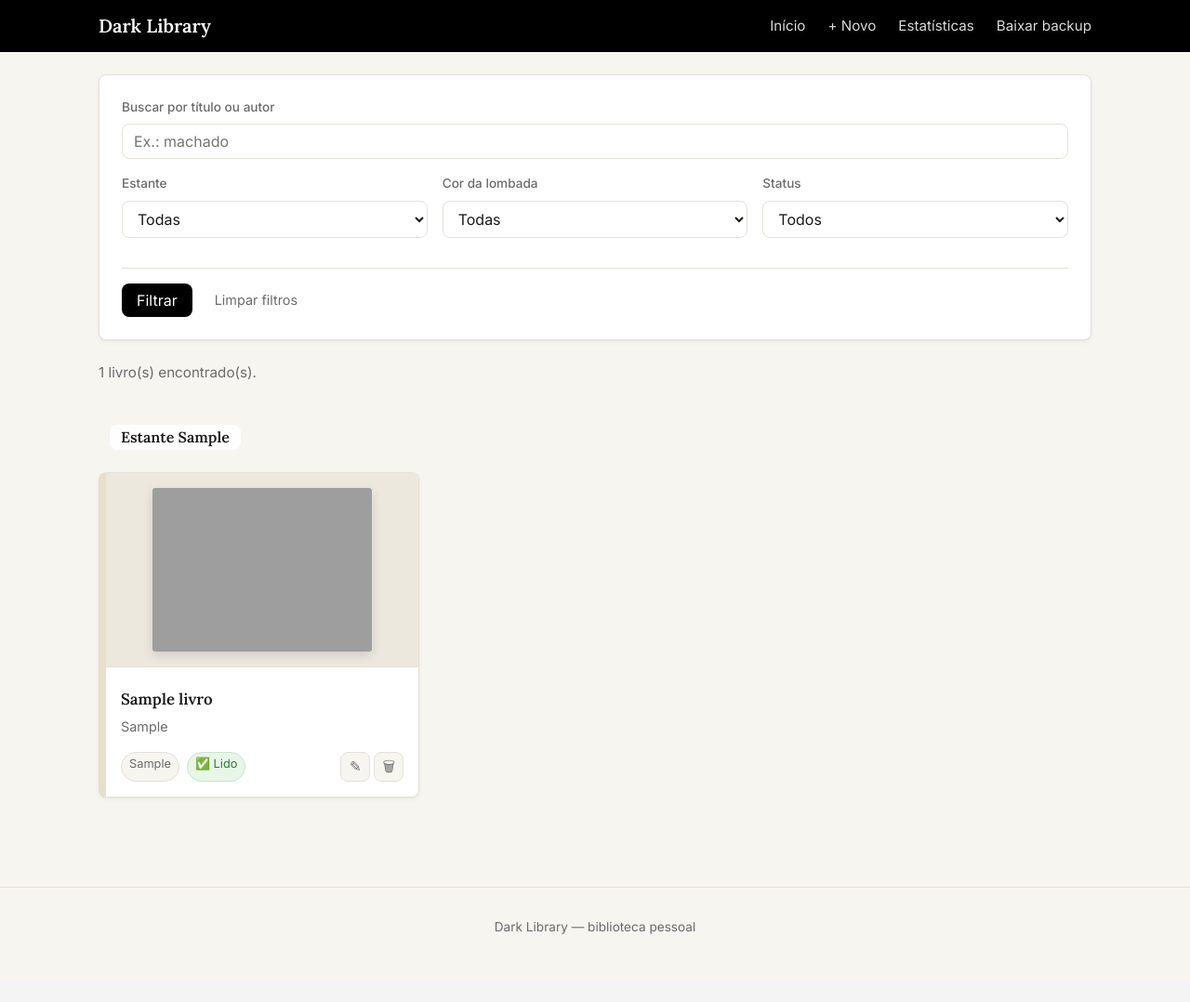
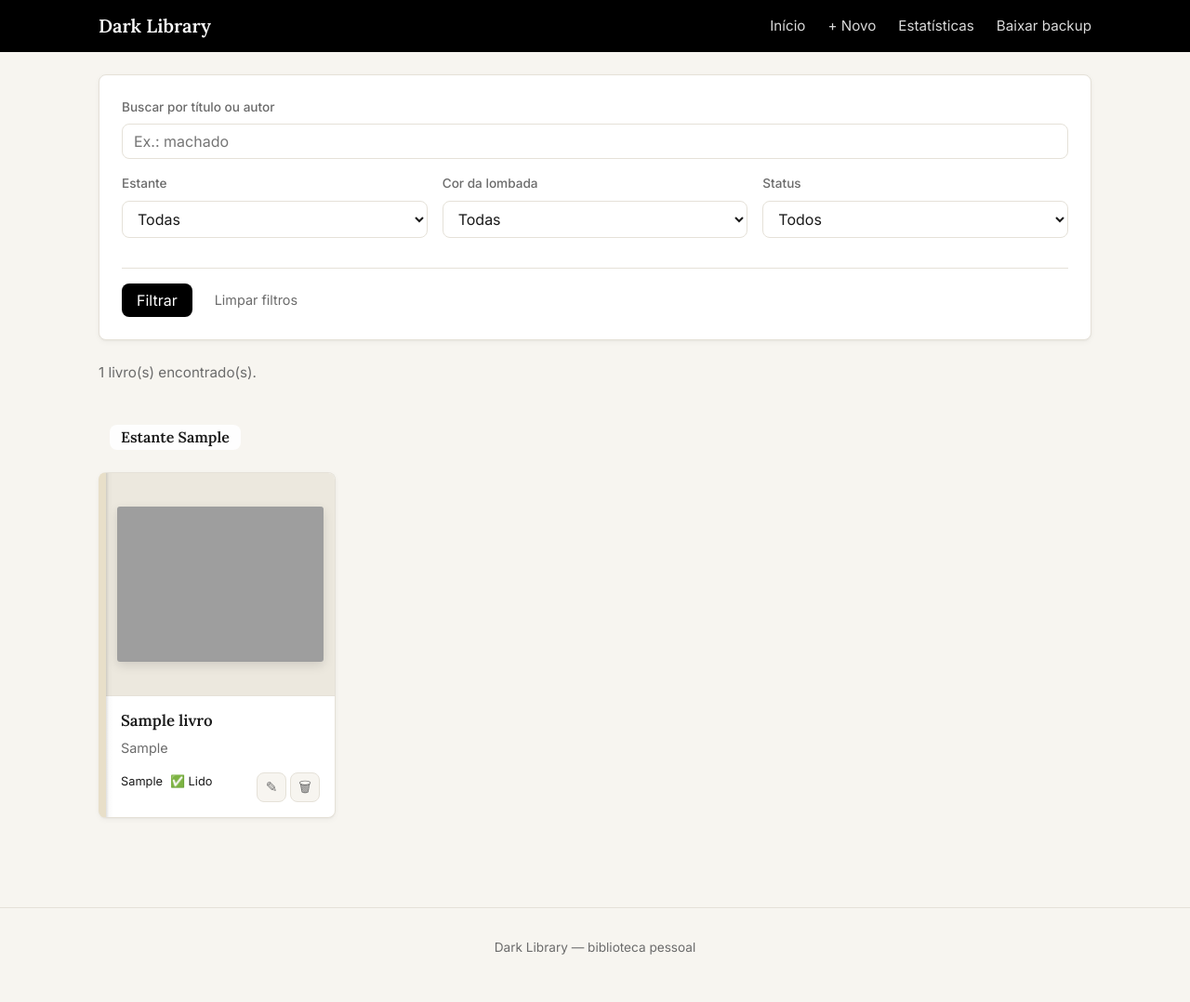
Before and after one commit to sheppita/darklibrary, a Flask app: page / in a window 1280 px wide. Shown: the whole page at 93% size. Before the commit the page ends 1005 px from the top, so only its background shows below. Run offline with Flask 3, Linux system fonts and the light colour scheme; tables that the repository leaves empty hold one stand-in row (values such as "Sample post"); some libraries are stand-ins or nearby versions; grey boxes are pictures that could not be loaded.

Commit message:
Etapa 13: polimento de cards, grid com 5 colunas, preview da capa

```diff
--- a/static/estilo.css
+++ b/static/estilo.css
@@ -284,35 +284,97 @@ input:focus, select:focus, textarea:focus {
     }
 }
 
-@media (min-width: 960px) {
+@media (min-width: 900px) {
     .lista-livros {
         grid-template-columns: repeat(3, 1fr);
     }
 }
 
+@media (min-width: 1200px) {
+    .lista-livros {
+        grid-template-columns: repeat(4, 1fr);
+    }
+}
+
+@media (min-width: 1500px) {
+    .lista-livros {
+        grid-template-columns: repeat(5, 1fr);
+    }
+}
+
 /* ─────────────────────────────────────────────
-   9. Card de livro (versão base — refinar na 5.5)
+   9. Card de livro (com ou sem capa)
    ───────────────────────────────────────────── */
 
 .card-livro {
-    --cor-lombada: var(--cor-borda); /* fallback se a cor não vier do app */
+    --cor-lombada: var(--cor-borda);
 
     background-color: var(--cor-superficie);
     border: 1px solid var(--cor-borda);
     border-left: 8px solid var(--cor-lombada);
     border-radius: var(--raio);
-    padding: var(--esp-4);
     box-shadow: var(--sombra-suave);
     transition: transform 0.12s ease, box-shadow 0.12s ease;
     display: flex;
     flex-direction: column;
-    gap: var(--esp-2);
-    min-height: 110px;
+    overflow: hidden;
+    padding: 0;
+    /* Camada interna sutil que reforça a tarja mesmo quando a cor é clara */
+    position: relative;
+}
+
+.card-livro::before {
+    content: "";
+    position: absolute;
+    top: 0;
+    left: 0;
+    bottom: 0;
+    width: 8px;
+    background-image: linear-gradient(
+        to right,
+        rgba(0, 0, 0, 0.12) 0%,
+        rgba(0, 0, 0, 0.02) 40%,
+        rgba(0, 0, 0, 0) 100%
+    );
+    pointer-events: none;
 }
 
 .card-livro:hover {
     transform: translateY(-1px);
     box-shadow: 0 2px 4px rgba(0, 0, 0, 0.06), 0 4px 12px rgba(0, 0, 0, 0.08);
+}
+
+/* Bloco da capa */
+.card-capa {
+    background-color: #ece8de;
+    display: flex;
+    justify-content: center;
+    align-items: center;
+    height: 240px;
+    padding: var(--esp-3);
+    border-bottom: 1px solid var(--cor-borda);
+    overflow: hidden;
+}
+
+.card-capa img {
+    max-width: 100%;
+    max-height: 100%;
+    width: auto;
+    height: auto;
+    display: block;
+    box-shadow: 0 4px 12px rgba(0, 0, 0, 0.12);
+    border-radius: 3px;
+    object-fit: contain;
+}
+
+/* Conteúdo textual */
+.card-conteudo {
+    padding: var(--esp-4);
+    display: flex;
+    flex-direction: column;
+    gap: var(--esp-2);
+    flex: 1;
+    min-height: 110px;
 }
 
 .card-titulo {
@@ -329,35 +391,13 @@ input:focus, select:focus, textarea:focus {
 }
 
 .card-meta {
-    margin-top: auto; /* empurra o meta para o final do card */
+    margin-top: auto;
     padding-top: var(--esp-2);
     display: flex;
     flex-wrap: wrap;
     gap: var(--esp-2);
     font-size: 0.8rem;
 }
-
-.card-meta-item {
-    background-color: var(--cor-fundo);
-    border: 1px solid var(--cor-borda);
-    border-radius: 999px; /* pílula */
-    padding: 2px var(--esp-2);
-    color: var(--cor-texto-suave);
-    white-space: nowrap;
-}
-
-.card-meta-lido {
-    color: #2e7d32;
-    border-color: #c8e6c9;
-    background-color: #e8f5e9;
-}
-
-.card-meta-nao-lido {
-    color: #8a6d00;
-    border-color: #ffe082;
-    background-color: #fff8e1;
-}
-
 
 /* ─────────────────────────────────────────────
    10. Formulário de cadastro (base)
@@ -882,6 +922,17 @@ input:focus, select:focus, textarea:focus {
     display: inline-block;
 }
 
+/* Quando o atributo `hidden` está presente, esconde mesmo que display esteja definido. */
+.preview-capa[hidden] {
+    display: none;
+}
+
+/* Se o <img> está sem src ou com src vazio, esconde ele (evita ícone quebrado). */
+.preview-capa img:not([src]),
+.preview-capa img[src=""] {
+    display: none;
+}
+
 .preview-capa img {
     max-width: 120px;
     max-height: 180px;
@@ -891,43 +942,11 @@ input:focus, select:focus, textarea:focus {
     border-radius: 4px;
     box-shadow: 0 2px 8px rgba(0, 0, 0, 0.1);
 }
-/* ─────────────────────────────────────────────
-   18. Card com capa
-   ───────────────────────────────────────────── */
 
-.card-livro-com-capa {
-    padding: 0; /* o padding vai para o .card-conteudo */
-    overflow: hidden; /* garante que a imagem não saia dos cantos arredondados */
+.preview-capa[hidden] {
+    display: none !important;
 }
-
-.card-capa {
-    background-color: #ece8de; /* fundo neutro atrás da capa */
-    display: flex;
-    justify-content: center;
-    align-items: center;
-    padding: var(--esp-4) 0;
-    border-bottom: 1px solid var(--cor-borda);
-    min-height: 180px;
+.preview-capa img[src=""],
+.preview-capa img:not([src]) {
+    display: none;
 }
-
-.card-capa img {
-    max-width: 70%;
-    max-height: 220px;
-    width: auto;
-    height: auto;
-    display: block;
-    box-shadow: 0 4px 12px rgba(0, 0, 0, 0.12);
-    border-radius: 3px;
-    object-fit: contain;
-}
-
-.card-conteudo {
-    padding: var(--esp-4);
-    display: flex;
-    flex-direction: column;
-    gap: var(--esp-2);
-    flex: 1;
-}
-
-/* O .card-meta tem margin-top:auto para empurrar para o final.
-   Isso já está definido no CSS existente. */
--- a/templates/lista.html
+++ b/templates/lista.html
@@ -65,7 +65,7 @@
 
             <ul class="lista-livros">
                                     {% for livro in livros %}
-                    <li class="card-livro {% if livro.capa_final %}card-livro-com-capa{% endif %}" style="--cor-lombada: {{ livro.cor_hex }};">
+                    <li class="card-livro" style="--cor-lombada: {{ livro.cor_hex }};">
 
                         {% if livro.capa_final %}
                             <div class="card-capa">
--- a/templates/novo.html
+++ b/templates/novo.html
@@ -25,7 +25,7 @@
             <input type="text" id="capa_url" name="capa_url" maxlength="500"
                    placeholder="Deixe vazio para buscar automático, ou cole uma URL de imagem">
             <div id="preview-capa" class="preview-capa" hidden>
-                <img id="preview-capa-img" src="" alt="Prévia da capa">
+                <img id="preview-capa-img" alt="Prévia da capa">
             </div>
         </div>
 
```
